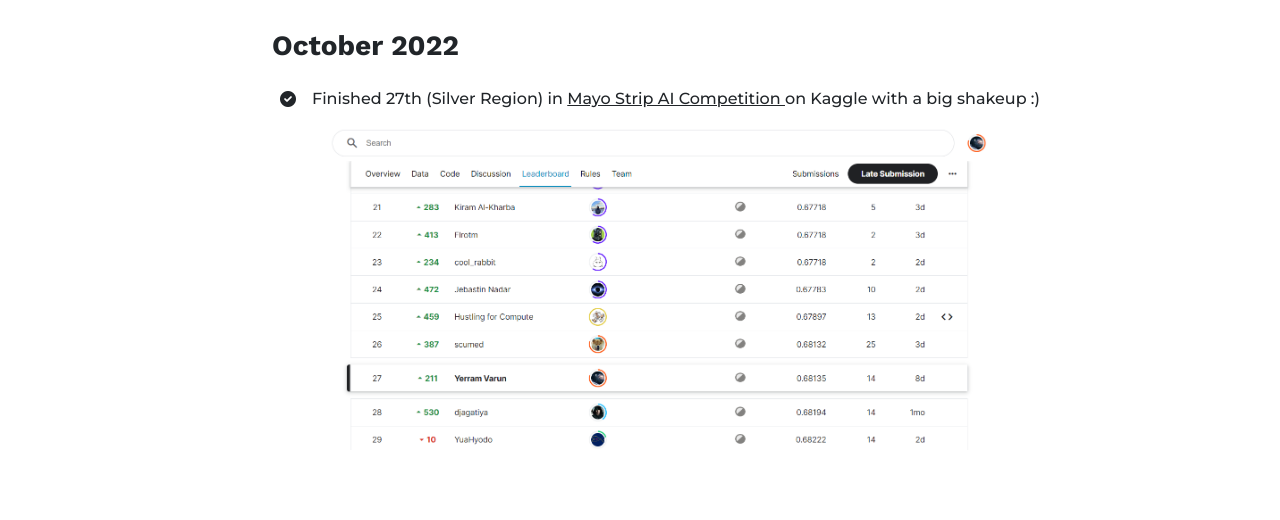
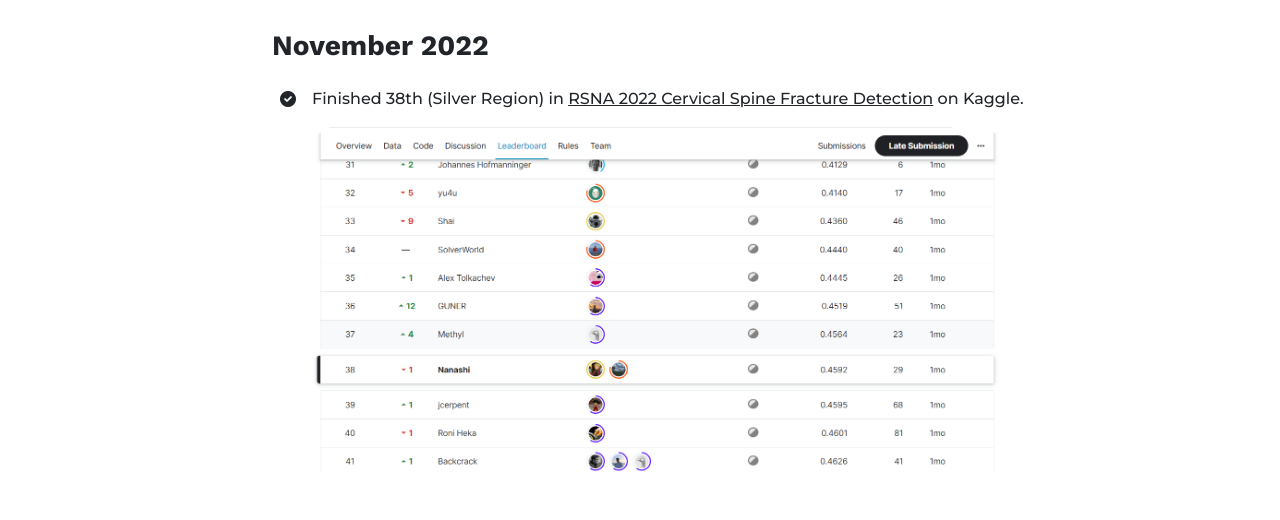
Before and after one commit to Varun221/varun221.github.io, a plain HTML site: page timeline.html in a window 1280 px wide. Shown: the part 203-723 px from the top of the page. Drawn offline with nearby package versions, Linux system fonts and the light colour scheme.

Commit message:
rsnacomp

```diff
--- a/timeline.html
+++ b/timeline.html
@@ -52,6 +52,23 @@
                 </div>
             </div>
 
+
+            <div class="row py-4">
+                <div class="col-sm-2"></div>
+                <div class="col-sm-10">
+                    <h3 style="font-family: 'Work Sans', sans-serif;">November 2022</h3>
+
+
+                    <ul class="fa-ul pt-3" style="font-family: 'Montserrat', sans-serif;">
+                        <li>
+                            <i class="fa-li fa fa-solid fa-circle-check" style="padding-right: 30px;"></i>
+                            <p> Finished 38th (Silver Region) in <a href="https://www.kaggle.com/competitions/rsna-2022-cervical-spine-fracture-detection/leaderboard" class="text-dark">RSNA 2022 Cervical Spine Fracture Detection</a> on Kaggle.</p>
+                            <img src="assets/rsnakaggle.png" class="" style="width: 700px; height: auto;" alt="article">
+                        </li>
+
+                    </ul>
+                </div>
+            </div>
 
             <div class="row py-4">
                 <div class="col-sm-2"></div>
```
Also changed, not shown: assets/rsnakaggle.png (added).
